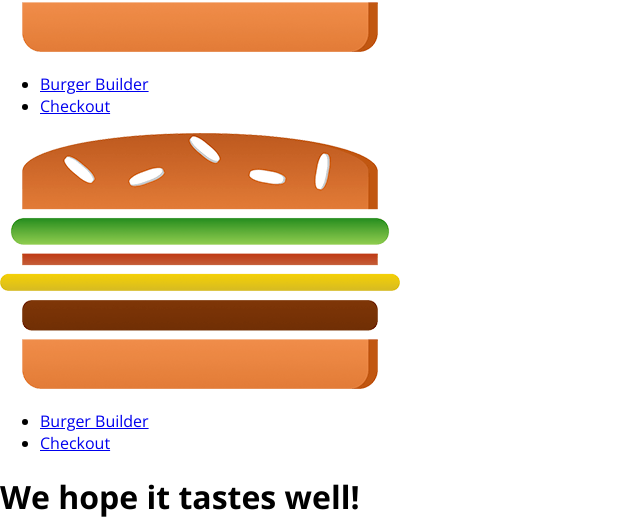
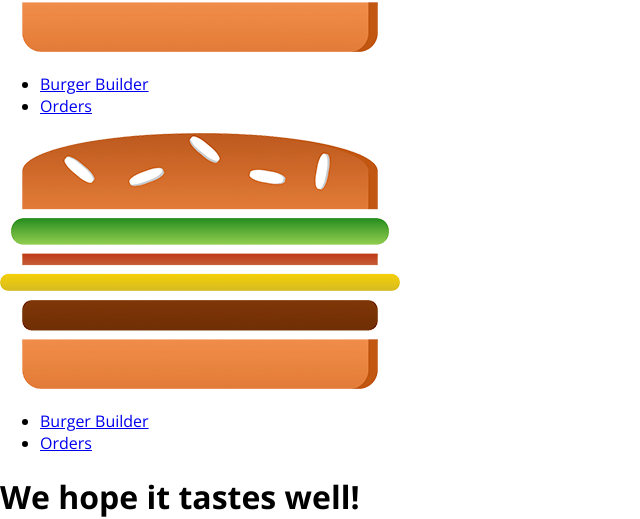
Before and after one commit to mscorzoni/react-fast-food-app, a React app: page /checkout in a window 1280 px wide. Shown: the part 204-723 px from the top of the page, without its empty margins (0-640 px from the left). Built offline with nearby package versions, Linux system fonts and the light colour scheme.

Commit message:
implement functioning links

```diff
--- a/src/App.js
+++ b/src/App.js
@@ -14,7 +14,7 @@
         <Layout>
           <Switch>
             <Route path="/checkout" component={Checkout} />
-            <Route path="/checkout" component={Orders} />
+            <Route path="/orders" component={Orders} />
             <Route path="/" exact component={BurgerBuilder} />
           </Switch>
         </Layout>
--- a/src/components/Navigation/NavigationItems/NavigationItem/NavigationItem.js
+++ b/src/components/Navigation/NavigationItems/NavigationItem/NavigationItem.js
@@ -1,12 +1,16 @@
 import React from 'react';
+import { NavLink } from 'react-router-dom';
+
 import classes from './NavigationItem.css';
 
 const navigationItem = (props) => (
       <li className={classes.NavigationItem}>
-        <a href={props.link}
-           className={props.active ? classes.active : null }
+        <NavLink
+           to={props.link}
+           exact={props.exact}
+           activeClassName={classes.active}
           >{props.children}
-        </a>
+        </NavLink>
       </li>
   );
 
--- a/src/components/Navigation/NavigationItems/NavigationItems.js
+++ b/src/components/Navigation/NavigationItems/NavigationItems.js
@@ -7,8 +7,8 @@
 
 const navigationItems = () => (
     <ul className={classes.NavigationItems}>
-      <NavigationItem link="/" active>Burger Builder</NavigationItem>
-      <NavigationItem link="/">Checkout</NavigationItem>
+      <NavigationItem link="/" exact >Burger Builder</NavigationItem>
+      <NavigationItem link="/Orders" >Orders</NavigationItem>
     </ul>
   );
 
```
